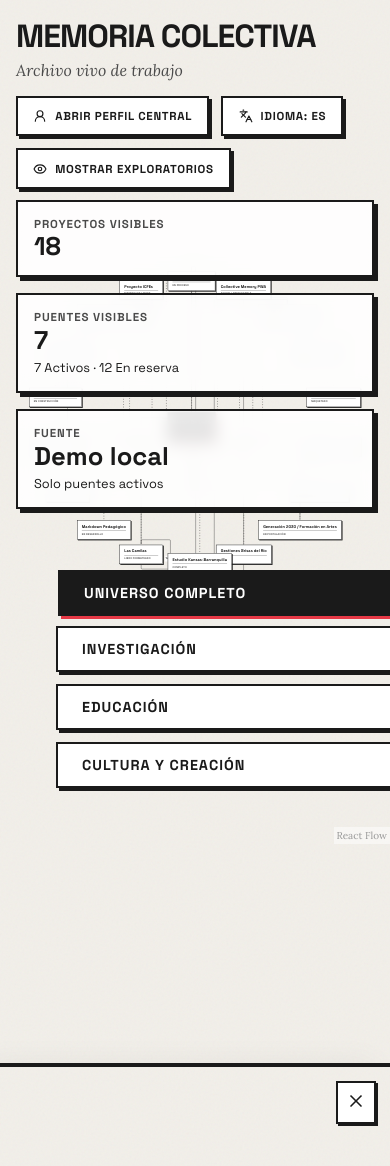
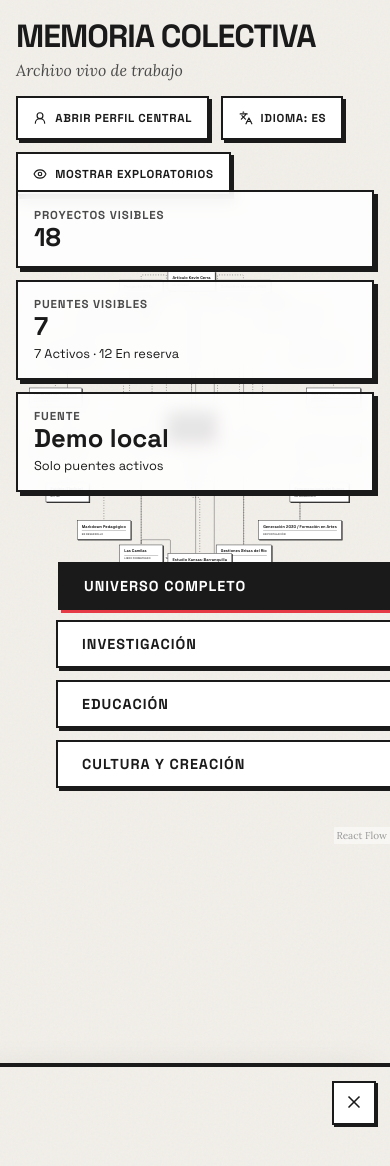
Before and after one commit to nestorfernando3/collective-memory-ui, a React (Vite) app: page / in a window 390 px wide. Shown: the top 1166 px of the page. Built offline with nearby package versions, Linux system fonts and the light colour scheme.

Commit message:
feat: improve keyboard and mobile graph access

```diff
--- a/src/App.css
+++ b/src/App.css
@@ -1,6 +1,7 @@
 .app-shell {
   position: relative;
   width: 100vw;
+  min-height: 100dvh;
   height: 100vh;
 }
 
@@ -51,6 +52,17 @@
 .drawer-inline-action:hover,
 .connection-project-btn:hover {
   transform: translate(-1px, -1px);
+  box-shadow: 4px 4px 0 var(--accent-red);
+}
+
+.ghost-chip:focus-visible,
+.secondary-btn:focus-visible,
+.drawer-inline-action:focus-visible,
+.connection-project-btn:focus-visible,
+.lens-btn:focus-visible,
+.drawer-close:focus-visible {
+  outline: 3px solid var(--accent-red);
+  outline-offset: 2px;
   box-shadow: 4px 4px 0 var(--accent-red);
 }
 
@@ -110,6 +122,12 @@
   margin-top: 0.35rem;
   font-size: 0.8rem;
   line-height: 1.35;
+}
+
+.react-flow__node:focus-visible .glass-node,
+.react-flow__edge:focus-visible .react-flow__edge-path {
+  outline: 3px solid var(--accent-red);
+  outline-offset: 2px;
 }
 
 .drawer {
@@ -304,6 +322,22 @@
   font-style: italic;
 }
 
+@media (prefers-reduced-motion: reduce) {
+  *,
+  *::before,
+  *::after {
+    animation-duration: 0.01ms !important;
+    animation-iteration-count: 1 !important;
+    transition-duration: 0.01ms !important;
+    scroll-behavior: auto !important;
+  }
+
+  .react-flow__edge.animated .react-flow__edge-path {
+    animation: none !important;
+    stroke-dasharray: none !important;
+  }
+}
+
 @media (max-width: 1080px) {
   .header {
     width: calc(100vw - 32px);
@@ -338,6 +372,7 @@
 
   .lens-btn {
     width: 100%;
+    min-height: 48px;
   }
 
   .drawer {
@@ -354,6 +389,7 @@
   .header {
     top: 16px;
     left: 16px;
+    width: calc(100vw - 32px);
   }
 
   .header h1 {
@@ -368,10 +404,23 @@
   .secondary-btn,
   .drawer-inline-action {
     font-size: 0.72rem;
+    min-height: 44px;
   }
 
   .hud-top {
-    top: 12.5rem;
+    top: 11.9rem;
+    width: calc(100vw - 32px);
+    left: 16px;
+  }
+
+  .hud-bottom {
+    left: 16px;
+    right: 16px;
+    bottom: 16px;
+  }
+
+  .stats-grid {
+    gap: 0.75rem;
   }
 
   .drawer {
@@ -393,6 +442,8 @@
   .drawer-close {
     top: 14px;
     right: 14px;
+    min-width: 44px;
+    min-height: 44px;
   }
 
   .instructions-page {
--- a/src/App.jsx
+++ b/src/App.jsx
@@ -1,4 +1,4 @@
-import { startTransition, useEffect, useMemo, useState } from 'react';
+import { startTransition, useEffect, useMemo, useRef, useState } from 'react';
 import {
   Background,
   Handle,
@@ -87,6 +87,7 @@ const COPY = {
     optionalBadge: 'Exploratoria',
     defaultBadge: 'Activa',
     hiddenCount: 'ocultos',
+    closeDrawer: 'Cerrar panel',
   },
   en: {
     subtitleFallback: 'Living archive of work',
@@ -134,6 +135,7 @@ const COPY = {
     optionalBadge: 'Exploratory',
     defaultBadge: 'Active',
     hiddenCount: 'hidden',
+    closeDrawer: 'Close panel',
   },
 };
 
@@ -238,6 +240,8 @@ function App() {
   const [activeLensId, setActiveLensId] = useState('All');
   const [projectConnectionMode, setProjectConnectionMode] = useState('principal');
   const [drawer, setDrawer] = useState(null);
+  const drawerCloseRef = useRef(null);
+  const drawerTriggerRef = useRef(null);
 
   const language = normalizeLocale(locale);
   const text = COPY[language];
@@ -280,12 +284,6 @@ function App() {
 
   const availableLenses = dataset?.profile?.lenses?.length ? dataset.profile.lenses : [FALLBACK_LENS];
   const safeLensId = availableLenses.some((lens) => lens.id === activeLensId) ? activeLensId : availableLenses[0].id;
-
-  useEffect(() => {
-    if (safeLensId !== activeLensId) {
-      setActiveLensId(safeLensId);
-    }
-  }, [activeLensId, safeLensId]);
 
   const graph = useMemo(() => {
     if (!dataset) return null;
@@ -362,8 +360,39 @@ function App() {
     dataset?.profile?.site_subtitle ||
     text.subtitleFallback;
 
+  useEffect(() => {
+    if (!drawer) {
+      drawerTriggerRef.current?.focus?.();
+      return;
+    }
+
+    drawerCloseRef.current?.focus?.();
+  }, [drawer]);
+
+  useEffect(() => {
+    if (!drawer) return;
+
+    function handleKeyDown(event) {
+      if (event.key === 'Escape') {
+        event.preventDefault();
+        setDrawer(null);
+      }
+    }
+
+    window.addEventListener('keydown', handleKeyDown);
+    return () => window.removeEventListener('keydown', handleKeyDown);
+  }, [drawer]);
+
+  function captureDrawerTrigger() {
+    if (typeof document === 'undefined') return;
+    if (document.activeElement instanceof HTMLElement) {
+      drawerTriggerRef.current = document.activeElement;
+    }
+  }
+
   function openProfile() {
     if (!profileNarrative) return;
+    captureDrawerTrigger();
     setDrawer({
       type: 'profile',
       profile: profileNarrative,
@@ -371,6 +400,7 @@ function App() {
   }
 
   function openProject(project) {
+    captureDrawerTrigger();
     setProjectConnectionMode('principal');
     setDrawer({
       type: 'project',
@@ -379,6 +409,7 @@ function App() {
   }
 
   function openConnection(connectionInsight) {
+    captureDrawerTrigger();
     setDrawer({
       type: 'connection',
       connection: connectionInsight,
@@ -411,6 +442,10 @@ function App() {
     }
   }
 
+  function closeDrawer() {
+    setDrawer(null);
+  }
+
   const flowKey = [safeLensId, visibilityMode, hiddenProjectIds.join(','), language].join('::');
 
   return (
@@ -421,7 +456,14 @@ function App() {
           <p>{subtitle}</p>
         </div>
         <div className="header-actions">
-          <button className="ghost-chip" type="button" onClick={openProfile}>
+          <button
+            className="ghost-chip"
+            type="button"
+            onClick={openProfile}
+            aria-haspopup="dialog"
+            aria-controls="detail-drawer"
+            aria-expanded={drawer?.type === 'profile'}
+          >
             <UserRound size={14} />
             {text.openProfile}
           </button>
@@ -532,8 +574,21 @@ function App() {
         </section>
       )}
 
-      <aside className={`drawer ${drawer ? 'open' : ''}`}>
-        <button className="drawer-close" type="button" onClick={() => setDrawer(null)}>
+      <aside
+        id="detail-drawer"
+        className={`drawer ${drawer ? 'open' : ''}`}
+        role="complementary"
+        aria-label={
+          drawer?.type === 'profile'
+            ? text.profileChip
+            : drawer?.type === 'project'
+              ? text.projectChip
+              : drawer?.type === 'connection'
+                ? text.connectionChip
+                : undefined
+        }
+      >
+        <button ref={drawerCloseRef} className="drawer-close" type="button" onClick={closeDrawer} aria-label={text.closeDrawer}>
           <X size={20} />
         </button>
 
--- a/src/index.css
+++ b/src/index.css
@@ -125,6 +125,28 @@ body {
   stroke: var(--ink-black) !important;
   stroke-dasharray: 4, 8;
   animation: dashdraw 40s linear infinite;
+}
+
+button:focus-visible,
+input:focus-visible {
+  outline: 3px solid var(--accent-red);
+  outline-offset: 2px;
+}
+
+@media (prefers-reduced-motion: reduce) {
+  *,
+  *::before,
+  *::after {
+    animation-duration: 0.01ms !important;
+    animation-iteration-count: 1 !important;
+    transition-duration: 0.01ms !important;
+    scroll-behavior: auto !important;
+  }
+
+  .react-flow__edge.animated .react-flow__edge-path {
+    animation: none !important;
+    stroke-dasharray: none !important;
+  }
 }
 
 /* UI Elements */
```
